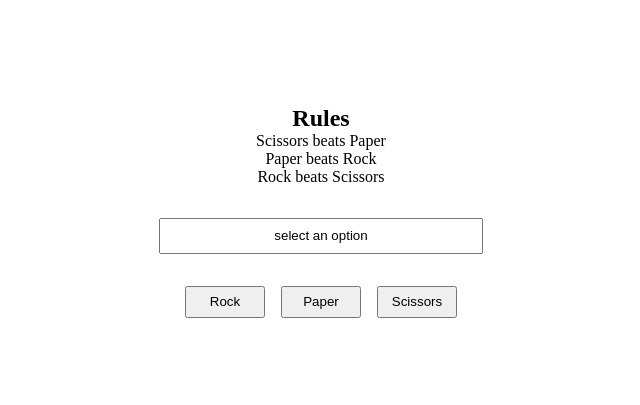
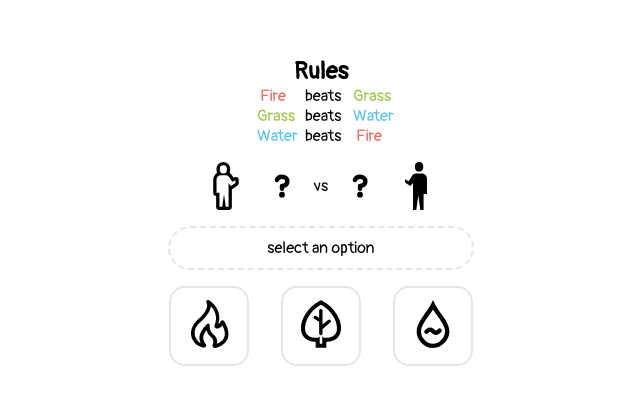
Before and after one commit to ssaturgo/ro-sham-bo, a plain HTML site: page index.html in a window 1280 px wide. Shown: the part 189-594 px from the top of the page, without its empty margins (319-959 px from the left). Drawn offline with Linux system fonts and the light colour scheme.

Commit message:
edited HTML/CSS
I finalized the basic HTML and CSS files to achieve the minimalist look I was going for.

```diff
--- a/CSS/common.css
+++ b/CSS/common.css
@@ -1,4 +1,9 @@
 :root {
+    --fire-color : #ee6a5b;
+    --grass-color : #9cc63e;
+    --water-color : #58c1ee;
+
+    --bg-color: #white;
 }
 
 * {
@@ -15,41 +20,102 @@ body {
     flex-direction: column;
     justify-content: center;
     height: 100%;
-    width: 1000px;
+    max-width: 1000px;
     margin: 0 auto;
+    gap: 1rem;
+    background-color: var(--bg-color);
+
+    font-family: 'Pangolin', cursive;
 }
 
+/* ------------ Rules --------------*/
 #rules {
     text-align: center;
-    padding: 1rem;
 }
 #rules ul {
     list-style: none;
 }
+#rules li {
+    display: flex;
+    justify-content: center;
+    gap: 1rem;
+    font-size: 1rem;
+}
+#rules p {
+    width: 2rem;
+}
+.fire {color: var(--fire-color);}
+.grass {color: var(--grass-color);}
+.water {color: var(--water-color);}
 
+/* --------- Graphics -------------*/
+#graphics {
+    display: flex;
+    flex-direction: row;
+    align-items: center;
+    margin: 0 auto;
+    gap: 1rem;
+}
+
+#graphics .choice {
+    height: 2rem;
+}
+
+#graphics img {
+    height: 3rem;
+}
+
+/* ----------- Result -------------*/
 #result {
     display: flex;
     justify-content: center;
     padding: 1rem;
-}
-#result input {
-    width: 20rem;
-    height: 2rem;
-    text-align: center;
+    margin: 0 auto;
+    align-items: center;
+    border: 2px #e5e5e5 dashed;
+    height: 0.5rem;
+    width: 270px;
+
+    border-radius: 2rem;
 }
 
+/* --------- Choices ------------*/
 #choices {
-    padding: 1rem;
-}
-#choices ul{
+    margin: 0 auto;
+    gap: 2rem;
+
     display: flex;
     flex-direction: row;
-    list-style: none;
-    justify-content: center;
-    gap: 1rem;
+}
+#choices img {
+    height: 3rem;
+    width: 3rem;
+}
+#choices button {
+    width: 5rem;
+    height: 5rem;
+    background-color: rgba(0,0,0,0);
+    border-color: #e5e5e5;
+    border-radius: 1rem;
+    border-width: 2px;
+    border-style: solid;
+}
+#choices #fire:hover {
+    border-color: #f69c9e;
+}
+#choices #grass:hover {
+    border-color: #97e3c2;
+}
+#choices #water:hover {
+    border-color: #99c3ec;
 }
 
-#choices button {
-    width: 5rem;
-    height: 2rem;
+#choices #fire:active {
+    background-color: #f69c9e;
 }
+#choices #grass:active {
+    background-color: #97e3c2;
+}
+#choices #water:active {
+    background-color: #99c3ec;
+}
--- a/index.html
+++ b/index.html
@@ -7,31 +7,37 @@
     <meta http-equiv="X-UA-Compatible" content="ie=edge">
     <title>Rock Paper Scissors</title>
     <link rel="stylesheet" href="CSS/common.css">
+
+    <link href="https://fonts.googleapis.com/css2?family=Pangolin&display=swap" rel="stylesheet">
 </head>
 <body>
 
 <section id="rules">
     <h2>Rules</h2>
+
     <ul>
-        <li>Scissors beats Paper</li>
-        <li>Paper beats Rock</li>
-        <li>Rock beats Scissors</li>
+        <li><p class="fire">Fire</p><p>beats</p><p class="grass">Grass</p></li>
+        <li><p class="grass">Grass</p><p>beats</p> <p class="water">Water</p></li>
+        <li><p class="water">Water</p><p>beats</p> <p class="fire">Fire</p></li>
     </ul>
 </section>
 
+<section id="graphics">
+    <img src="IMG/player.svg" alt="" id="player">
+    <img src="IMG/empty.svg" alt="" class="choice">
+    <p>vs</p>
+    <img src="IMG/empty.svg" alt="" class="choice">
+    <img src="IMG/bot.svg" alt="" id="bot">
+</section>
+
 <section id="result">
-    <label>
-        <input type="text" readonly value="select an option">
-    </label>
+    <p>select an option</p>
 </section>
 
 <section id="choices">
-    <ul>
-        <li><button type="submit">Rock</button></li>
-        <li><button type="submit">Paper</button></li>
-        <li><button type="submit">Scissors</button></li>
-    </ul>
-
+    <button type="submit" id="fire"><img src="IMG/fire.svg" alt="rock" ></button>
+    <button type="submit" id="grass"><img src="IMG/grass.svg" alt="paper" ></button>
+    <button type="submit" id="water"><img src="IMG/water.svg" alt="scissors" ></button>
 </section>
 
 </body>
```
